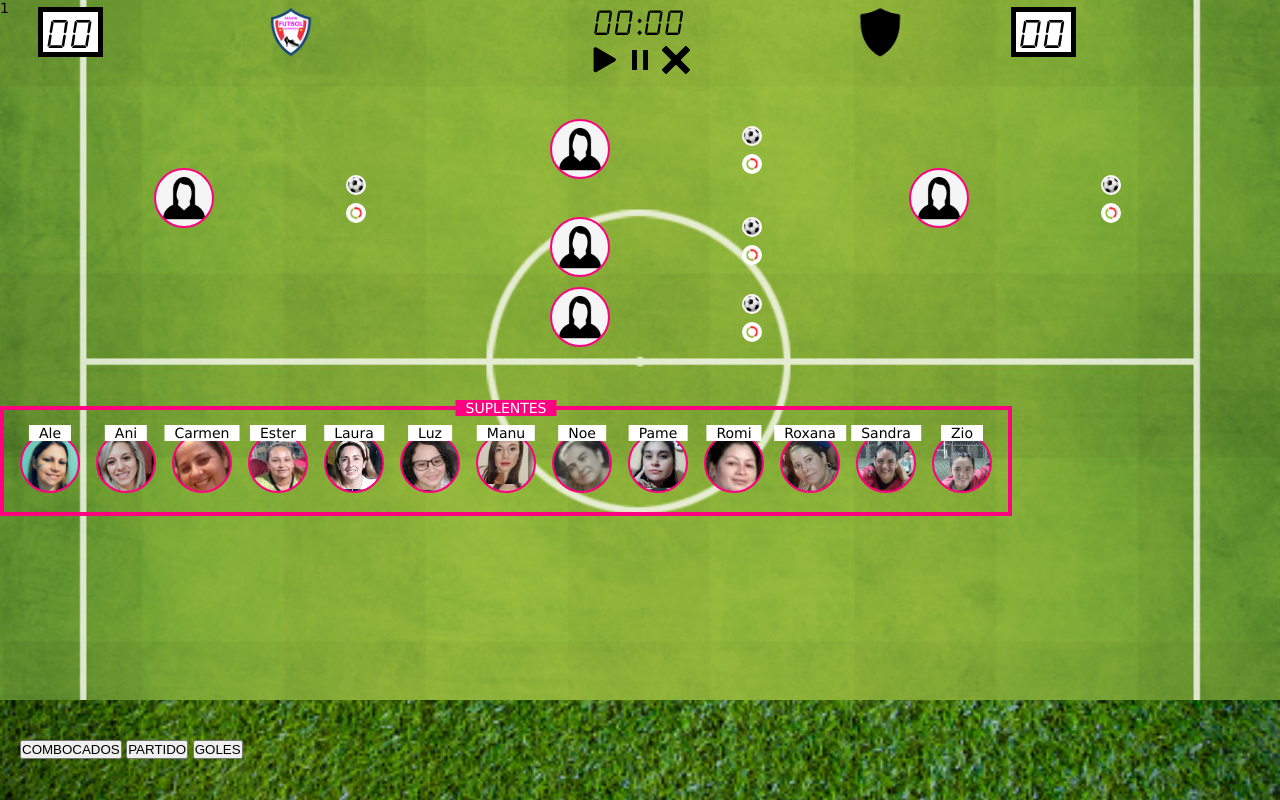
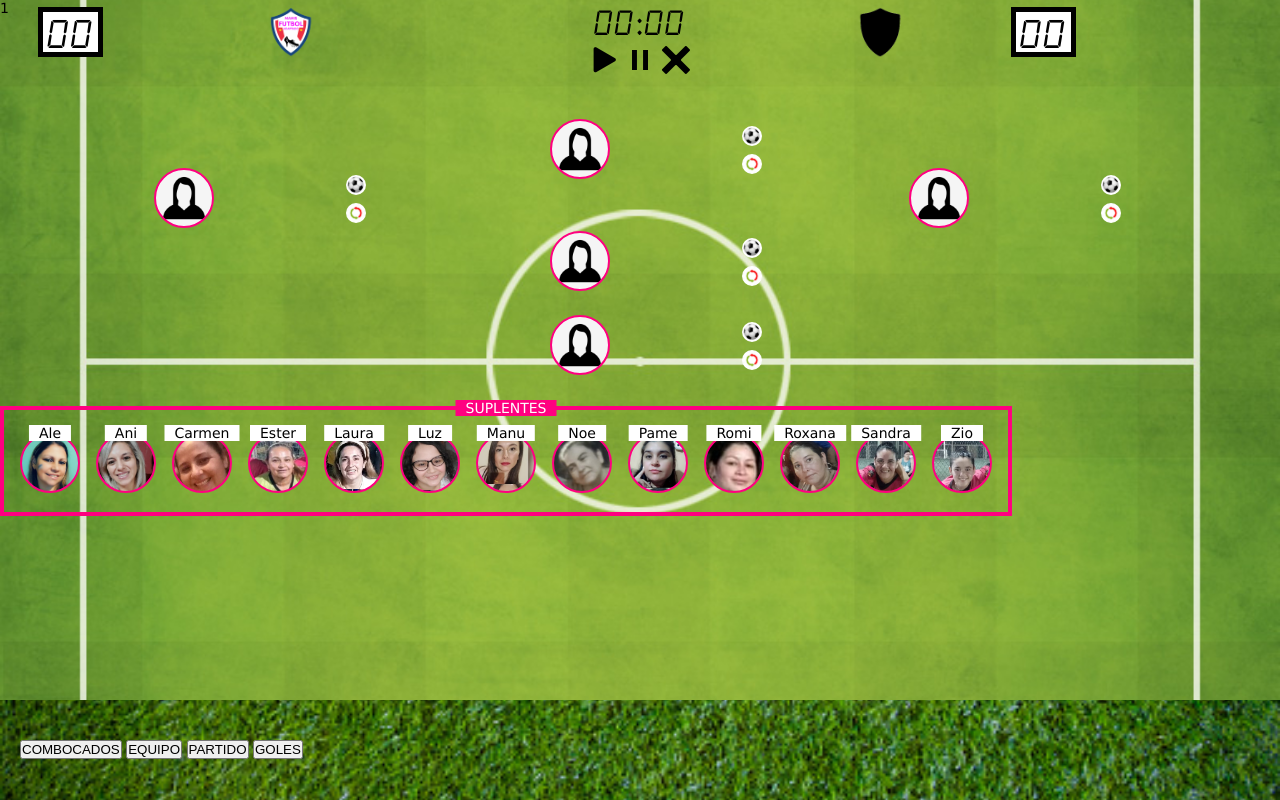
Before and after one commit to mauriciomss/alineacionEquipo, a PHP site: page /partido.html in a window 1280 px wide. Run offline with PHP 8.4, Linux system fonts and the light colour scheme.

Commit message:
commit 18-10-2023 12:57:33

```diff
--- a/assets/style.css
+++ b/assets/style.css
@@ -115,7 +115,7 @@
         width: 60px;
         height: 60px;
         border-radius: 50%;
-        top: 41%;
+        top: 45%;
         left: 43%;
         background-image: url(images/jugadora.jpg);
         background-size: 100%;
@@ -125,7 +125,7 @@
             width: 20px;
             height: 20px;
             border-radius: 50%;
-            top: 42%;
+            top: 46%;
             left: 58%;
             background-image: url(images/pelota.jpg);
             background-size: 100%;
@@ -135,7 +135,7 @@
             width: 20px;
             height: 20px;
             border-radius: 50%;
-            top: 46%;
+            top: 50%;
             left: 58%;
             background-image: url(images/cambio.jpg);
             background-size: 100%;
@@ -147,7 +147,7 @@
         width: 60px;
         height: 60px;
         border-radius: 50%;
-        top: 31%;
+        top: 33%;
         left: 43%;
         background-image: url(images/jugadora.jpg);
         background-size: 100%;
@@ -157,7 +157,7 @@
             width: 20px;
             height: 20px;
             border-radius: 50%;
-            top: 31%;
+            top: 34%;
             left: 58%;
             background-image: url(images/pelota.jpg);
             background-size: 100%;
@@ -167,7 +167,7 @@
             width: 20px;
             height: 20px;
             border-radius: 50%;
-            top: 35%;
+            top: 38%;
             left: 58%;
             background-image: url(images/cambio.jpg);
             background-size: 100%;
@@ -414,11 +414,22 @@
 
         .divListGoles {
             width: 100%;
-            height: 75px;
+            height: 100px;
             position: relative;
         }
+        .goleador {
+            display: inline-block;
+            position: relative;
+            border: 2px solid #FF0080;
+            width: 80px;
+            height: 80px;
+            border-radius: 50%;
+            background-image: url(images/jugadora.jpg);
+            background-size: 100%;
+            margin: 8px;
+        }
         .divListGoles span {
-            margin-left: 25%;
+            margin-left: 35%;
             font-size: 20px;
             color: #fff;
             font-weight: bold;
--- a/partido.html
+++ b/partido.html
@@ -58,7 +58,7 @@
 <body>
 
     <div id="partido" class="cuerpo">
-        <div class="cronometro">
+        <div class="cronometro soloPartido">
            <div id="hms"></div>
            <div class="boton start"></div>
            <div class="boton stop"></div>
@@ -67,31 +67,31 @@
 
         <div class="campo">
 
-            <div id="golesMFA" class="golesMFA">00</div>
+            <div id="golesMFA" class="golesMFA soloPartido">00</div>
             <div class="logoMFA"></div>
-            <div id="golesOtros" class="golesOtros">00</div>
+            <div id="golesOtros" class="golesOtros soloPartido">00</div>
             <div class="logoOtros"></div>
-            <div id="tiempo" class="tiempo">1</div>
+            <div id="tiempo" class="tiempo soloPartido">1</div>
 
             <div class="jugador1 nombre"  id="jugador1" data="" dataid=""></div>
-            <div class="jugador1-gol gol" id="jugador1-gol" dataid=""></div>
-            <div class="jugador1-cambio cambio" id="jugador1-cambio" dataid=""></div>
+            <div class="jugador1-gol gol soloPartido" id="jugador1-gol" dataid=""></div>
+            <div class="jugador1-cambio cambio soloPartido" id="jugador1-cambio" dataid=""></div>
 
             <div class="jugador2 nombre"  id="jugador2" data="" dataid=""></div>
-            <div class="jugador2-gol gol" id="jugador2-gol" dataid=""></div>
-            <div class="jugador2-cambio cambio" id="jugador2-cambio" dataid=""></div>
+            <div class="jugador2-gol gol soloPartido" id="jugador2-gol" dataid=""></div>
+            <div class="jugador2-cambio cambio soloPartido" id="jugador2-cambio" dataid=""></div>
 
             <div class="jugador3 nombre"  id="jugador3" data="" dataid=""></div>
-            <div class="jugador3-gol gol" id="jugador3-gol" dataid=""></div>
-            <div class="jugador3-cambio cambio" id="jugador3-cambio" dataid=""></div>
+            <div class="jugador3-gol gol soloPartido" id="jugador3-gol" dataid=""></div>
+            <div class="jugador3-cambio cambio soloPartido" id="jugador3-cambio" dataid=""></div>
 
             <div class="jugador4 nombre"  id="jugador4" data="" dataid=""></div>
-            <div class="jugador4-gol gol" id="jugador4-gol" dataid=""></div>
-            <div class="jugador4-cambio cambio" id="jugador4-cambio" dataid=""></div>
+            <div class="jugador4-gol gol soloPartido" id="jugador4-gol" dataid=""></div>
+            <div class="jugador4-cambio cambio soloPartido" id="jugador4-cambio" dataid=""></div>
 
             <div class="jugador5 nombre"  id="jugador5" data="" dataid=""></div>
-            <div class="jugador5-gol gol" id="jugador5-gol" dataid=""></div>
-            <div class="jugador5-cambio cambio" id="jugador5-cambio" dataid=""></div>
+            <div class="jugador5-gol gol soloPartido" id="jugador5-gol" dataid=""></div>
+            <div class="jugador5-cambio cambio soloPartido" id="jugador5-cambio" dataid=""></div>
 
             <div id="suplentes" class="suplentes" data="SUPLENTES">
             </div>
@@ -120,6 +120,7 @@
 
     <div class="botones">
         <button id="btnListJugadores">COMBOCADOS</button>
+        <button id="btnEquipo">EQUIPO</button>
         <button id="btnPartido">PARTIDO</button>
         <button id="btnListGoles">GOLES</button>
     </div>
@@ -344,6 +345,11 @@
     let btnPartido = document.getElementById('btnPartido');
     btnPartido.addEventListener('click', function() {
         //console.log('btnPartido');
+        const soloPartido = document.querySelectorAll('.soloPartido');
+        soloPartido.forEach(element => {
+            element.style.display = "block";
+        });
+        //
         listJugadores.style.display = "none";
         partido.style.display = "block";
         listGoles.style.display = "none";
@@ -352,6 +358,11 @@
     let btnListGoles = document.getElementById('btnListGoles');
     btnListGoles.addEventListener('click', function() {
         //console.log('btnListGoles');
+        const soloPartido = document.querySelectorAll('.soloPartido');
+        soloPartido.forEach(element => {
+            element.style.display = "block";
+        });
+        //
         listJugadores.style.display = "none";
         partido.style.display = "none";
         listGoles.style.display = "block";
@@ -370,7 +381,7 @@
             // ✅ Create element
             const el = document.createElement('div');
             // ✅ Set Attributes on Element
-            el.setAttribute('class', 'suplente nombre vertical-center');
+            el.setAttribute('class', 'goleador nombre vertical-center');
             //el.setAttribute('dataid', logGoles[i].numero);
             //el.setAttribute('data', logGoles[i].name );
             el.style.backgroundImage = "url('jugadores/"+logGoles[i].imagen+"')";
@@ -390,6 +401,17 @@
 
     });
 
+    let btnEquipo = document.getElementById('btnEquipo');
+    btnEquipo.addEventListener('click', function() {
+        const soloPartido = document.querySelectorAll('.soloPartido');
+        soloPartido.forEach(element => {
+            element.style.display = "none";
+        });
+        //
+        listJugadores.style.display = "none";
+        partido.style.display = "block";
+        listGoles.style.display = "none";
+    });
 
 </script>
 </html>
```
